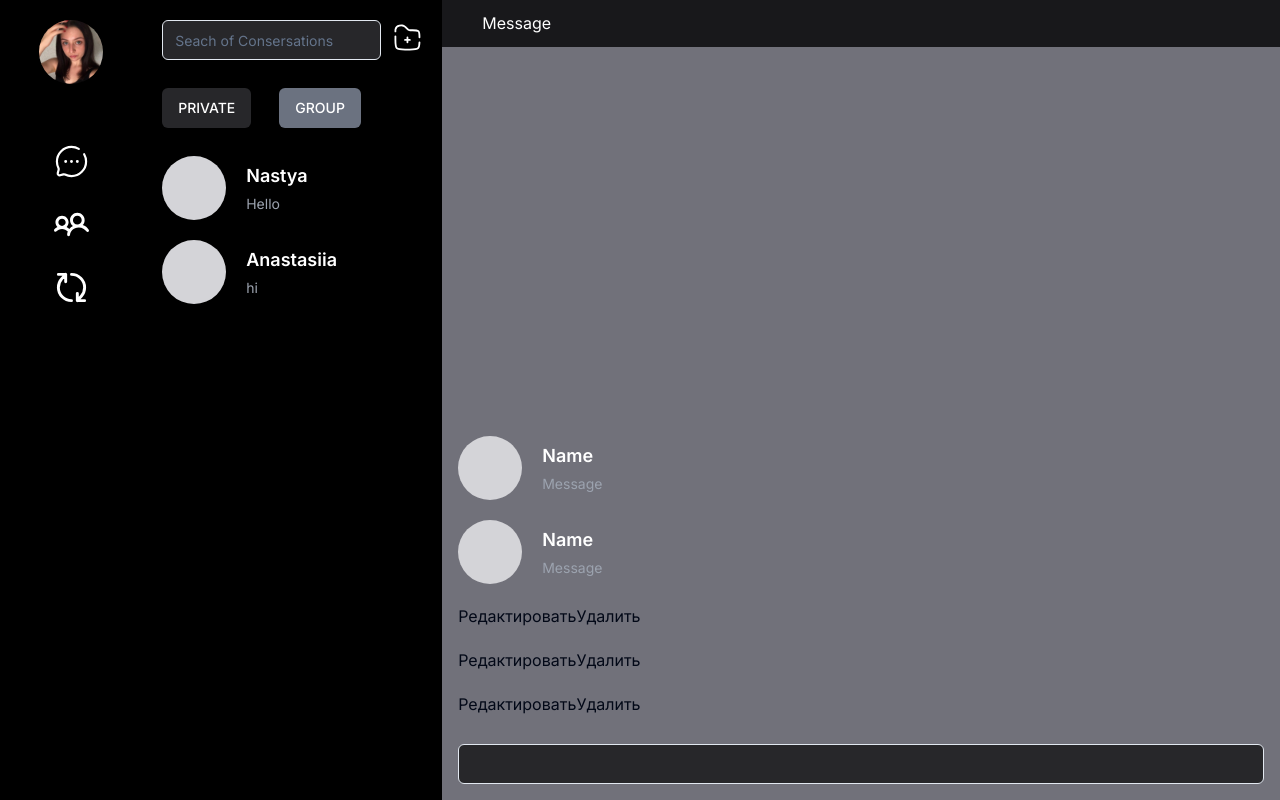
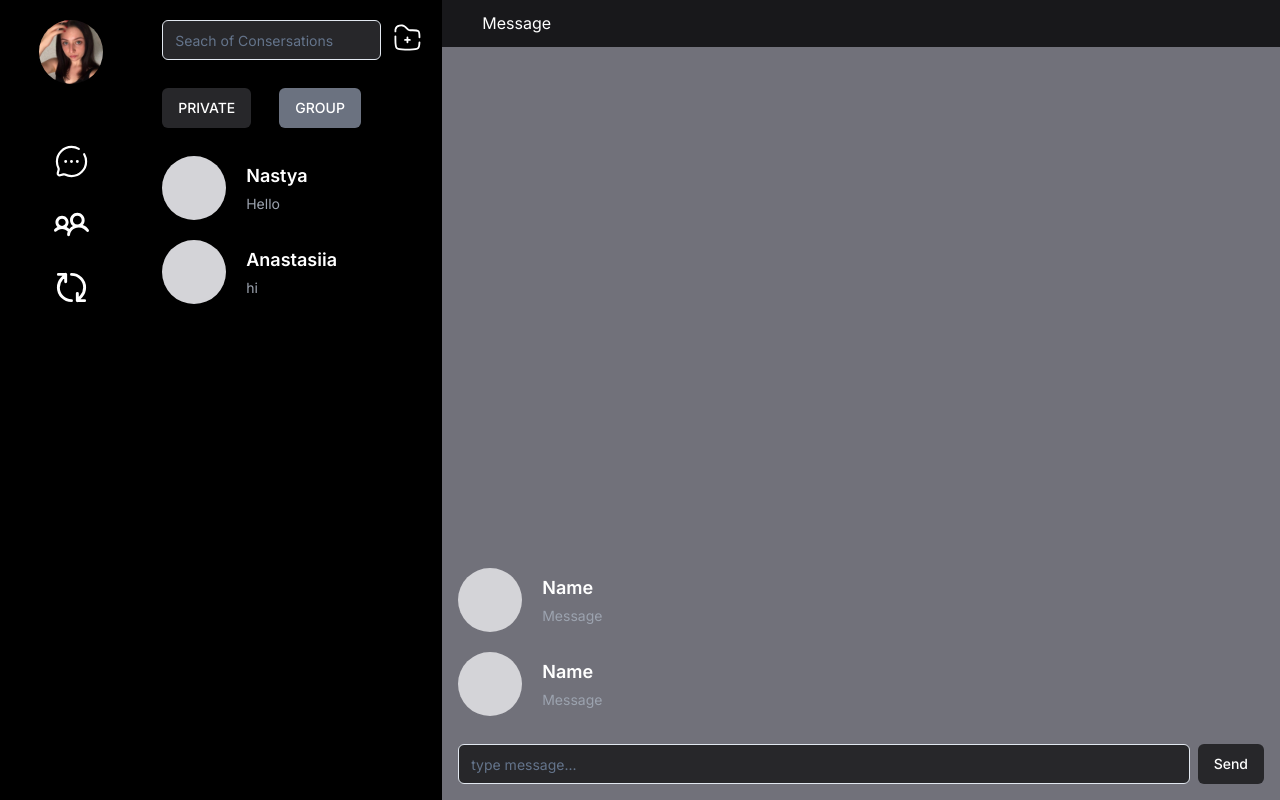
Before and after one commit to NastyaSkreka/next-chat-app, a Next.js app: page /groups in a window 1280 px wide. Built offline with nearby package versions, Linux system fonts and the light colour scheme.

Commit message:
add onChange input

```diff
--- a/app/(dashboard)/_components/groups-container.tsx
+++ b/app/(dashboard)/_components/groups-container.tsx
@@ -1,11 +1,35 @@
 "use client"
+import { useEffect, useState } from 'react';
+import { useDispatch, useSelector } from 'react-redux';
+import { RootState } from '@/app/redux/store';
+import { addMessage, Message } from '@/app/redux/features/messages/messagesSlice';
 import MessageOptions from '@/components/message-option';
-import { Input } from '@/components/ui/input'
-import { messages } from '@/data/messages';
-
+import { Button } from '@/components/ui/button';
+import { Input } from '@/components/ui/input';
 
 
 function GroupsContainer(){
+    const dispatch = useDispatch();
+    const messages = useSelector((state: RootState) => state.messages);
+
+    const [selectedMessage, setSelectedMessage] = useState(null)
+    const [newMessageText, setNewMessageText] = useState('')
+
+
+    const handleAddMessage = () => {
+        if (newMessageText) {
+          dispatch(addMessage(newMessageText));
+          setNewMessageText('');
+        }
+      };
+
+      const handleEdit = (newText: string, messageId: number) => {
+        // Ранее обсужденная логика редактирования сообщений
+      };
+
+      const handleDelete = (messageId: number) => {
+        // Ранее обсужденная логика удаления сообщений
+      };
 
     return (
         <div className='flex flex-col flex-1 w-full'>
@@ -28,14 +52,15 @@ function GroupsContainer(){
                       <p className='text-sm text-gray-400'>Message</p>
                   </div>
               </div>
-              {messages.map((message) => (
-                    <div key={message.id}>
-                    <MessageOptions message={message} />
-                    </div>
-      ))}
+
           </div>
-                 <div className="mt-auto">
-            <Input />
+                 <div className="mt-auto flex gap-2">
+            <Input
+                value={newMessageText}
+                onChange={(e) => setNewMessageText(e.target.value)}
+                placeholder='type message...'
+            />
+            <Button onClick={handleAddMessage}>Send</Button>
           </div>
         </div>
       </div>
```
